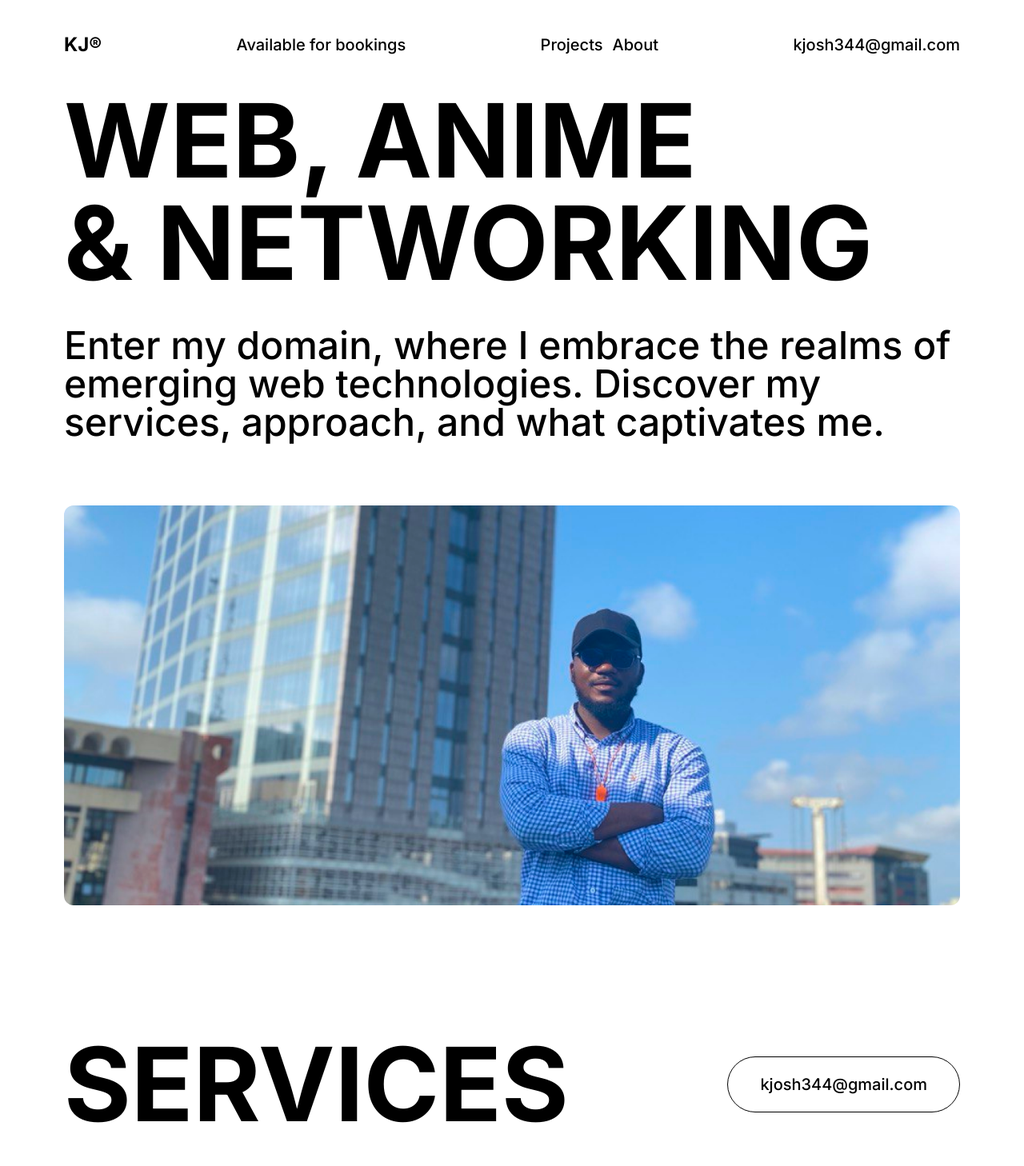
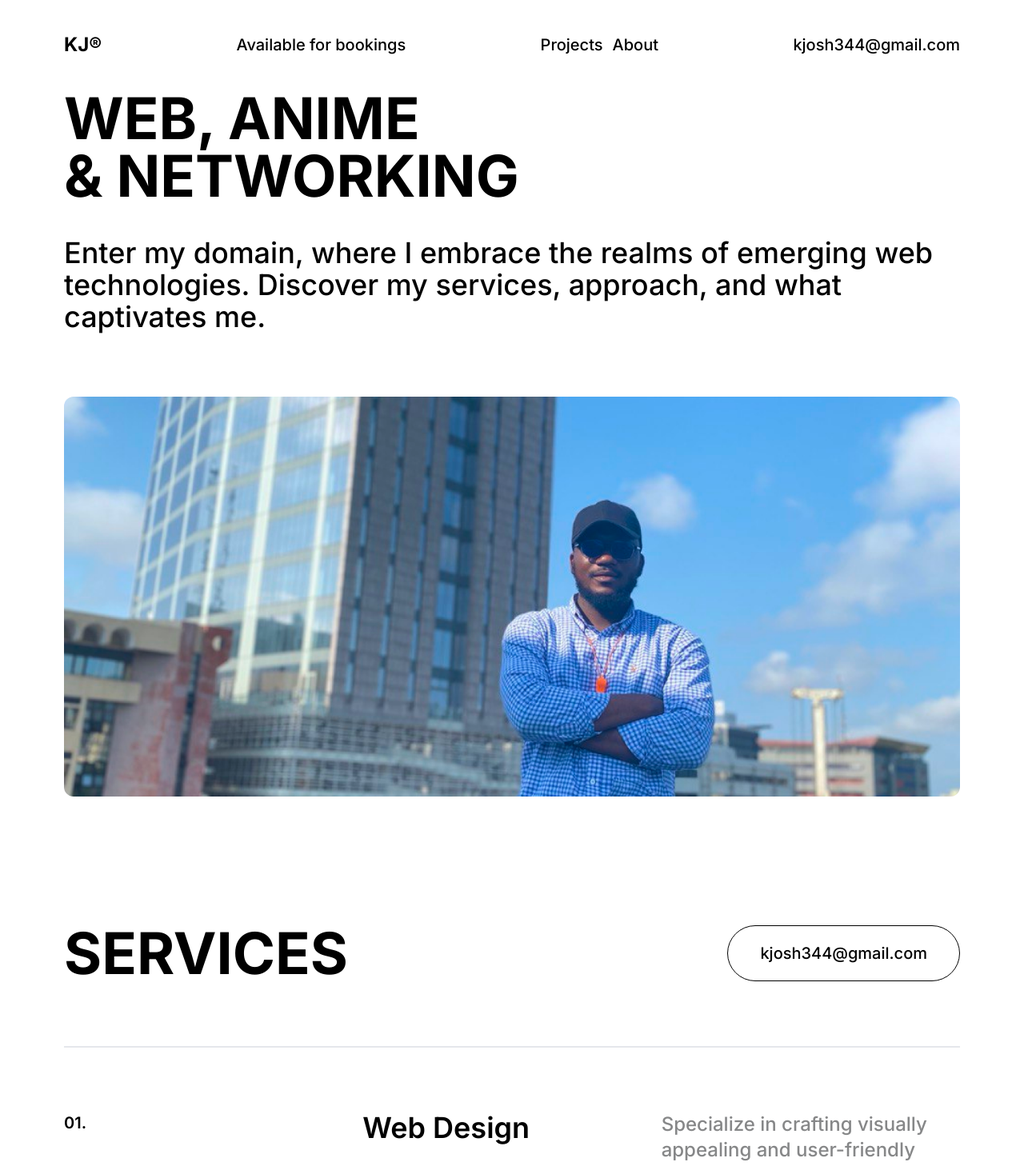
Before and after one commit to Kolajosh/new-portfolio, a Next.js app: page /about in a window 1280 px wide. Shown: the top 1458 px of the page at 80% size. Built offline with nearby package versions, Linux system fonts and the light colour scheme.

Commit message:
fixed responsivness

```diff
--- a/src/app/about/page.tsx
+++ b/src/app/about/page.tsx
@@ -22,7 +22,7 @@ const about = () => {
             animate={{ opacity: 1, y: 0 }}
             exit={{ opacity: 0, y: -50 }}
             transition={{ duration: 1 }}
-            className="text-4xl leading-none md:text-9xl font-bold"
+            className="text-4xl leading-none md:text-7xl font-bold"
           >
             WEB, ANIME <br />& NETWORKING
           </motion.div>
@@ -31,7 +31,7 @@ const about = () => {
             animate={{ opacity: 1, y: 0 }}
             exit={{ opacity: 0, y: 0 }}
             transition={{ duration: 1, delay: 0.2 }}
-            className="text-2xl md:text-5xl leading-none font-medium"
+            className="text-2xl md:text-4xl leading-none font-medium"
           >
             Enter my domain, where I embrace the realms of emerging web
             technologies. Discover my services, approach, and what captivates
@@ -65,7 +65,7 @@ const about = () => {
           className="my-40 mb-10 mx-10 md:mx-20 font-inter"
         >
           <div className="flex flex-col gap-5 md:flex-row justify-between items-center">
-            <div className="text-4xl leading-none md:text-9xl font-bold">
+            <div className="text-4xl leading-none md:text-7xl font-bold">
               SERVICES
             </div>
             <div>
--- a/src/app/page.tsx
+++ b/src/app/page.tsx
@@ -36,7 +36,7 @@ export default function Home() {
       <Wrapper>
         <div className="my-10 mx-10 md:mx-20 space-y-10 font-inter">
           <motion.div
-            className="text-4xl leading-none md:text-9xl font-bold"
+            className="text-4xl leading-none md:text-7xl font-bold"
             initial={{ opacity: 0, y: 50 }}
             animate={{ opacity: 1, y: 0 }}
             exit={{ opacity: 0, y: -50 }}
@@ -50,7 +50,7 @@ export default function Home() {
             animate={{ opacity: 1, y: 0 }}
             exit={{ opacity: 0, y: 0 }}
             transition={{ duration: 1, delay: 0.2 }}
-            className="text-2xl md:text-5xl leading-none font-medium"
+            className="text-2xl md:text-4xl leading-none font-medium"
           >
             Crafting User Interfaces & Transforming Web Landscapes. I help
             companies around the world bring their vision to life with
--- a/src/app/projects/page.tsx
+++ b/src/app/projects/page.tsx
@@ -18,7 +18,7 @@ const projects = () => {
             animate={{ opacity: 1, y: 0 }}
             exit={{ opacity: 0, y: -50 }}
             transition={{ duration: 1 }}
-            className="text-4xl leading-none md:text-9xl font-bold"
+            className="text-4xl leading-none md:text-7xl font-bold"
           >
             SELECTED WORK <br />
             (2021 - 2023)
@@ -28,7 +28,7 @@ const projects = () => {
             animate={{ opacity: 1, y: 0 }}
             exit={{ opacity: 0 }}
             transition={{ duration: 0.5 }}
-            className="text-2xl md:text-5xl leading-none font-medium"
+            className="text-2xl md:text-4xl leading-none font-medium"
           >
             Preview some of the Web2.0
             <br />
--- a/src/components/Footer.tsx
+++ b/src/components/Footer.tsx
@@ -4,7 +4,7 @@ import React from "react";
 const Footer = () => {
   return (
     <div className="mt-10 mx-10 md:mx-20 text-xl font-semibold font-inter">
-      <div className="text-4xl text-center md:text-left leading-none md:text-9xl font-bold">
+      <div className="text-4xl text-center md:text-left leading-none md:text-7xl font-bold">
         KOLAWOLE AYOOLA <br />
         WEB ENGINEER
       </div>
```
